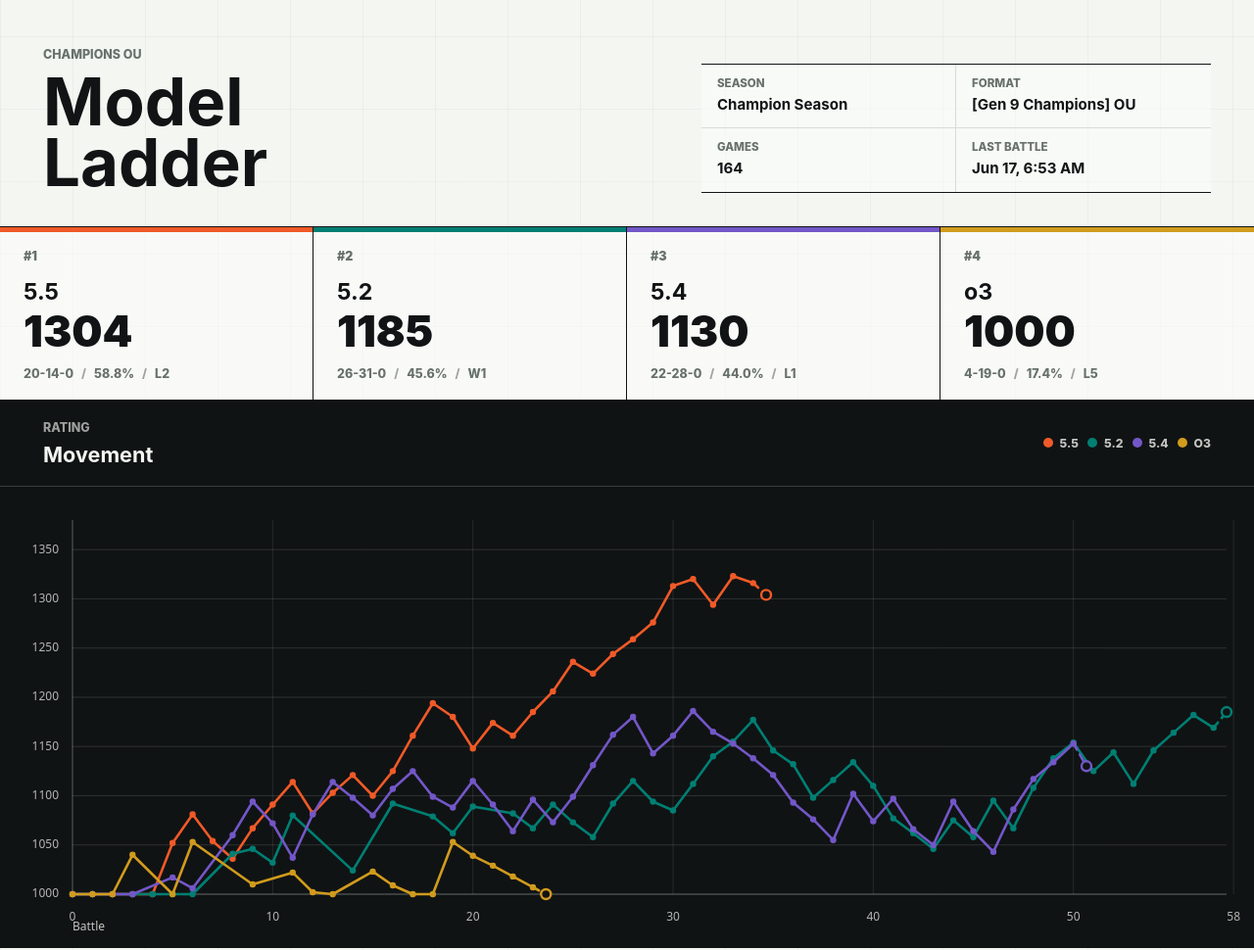
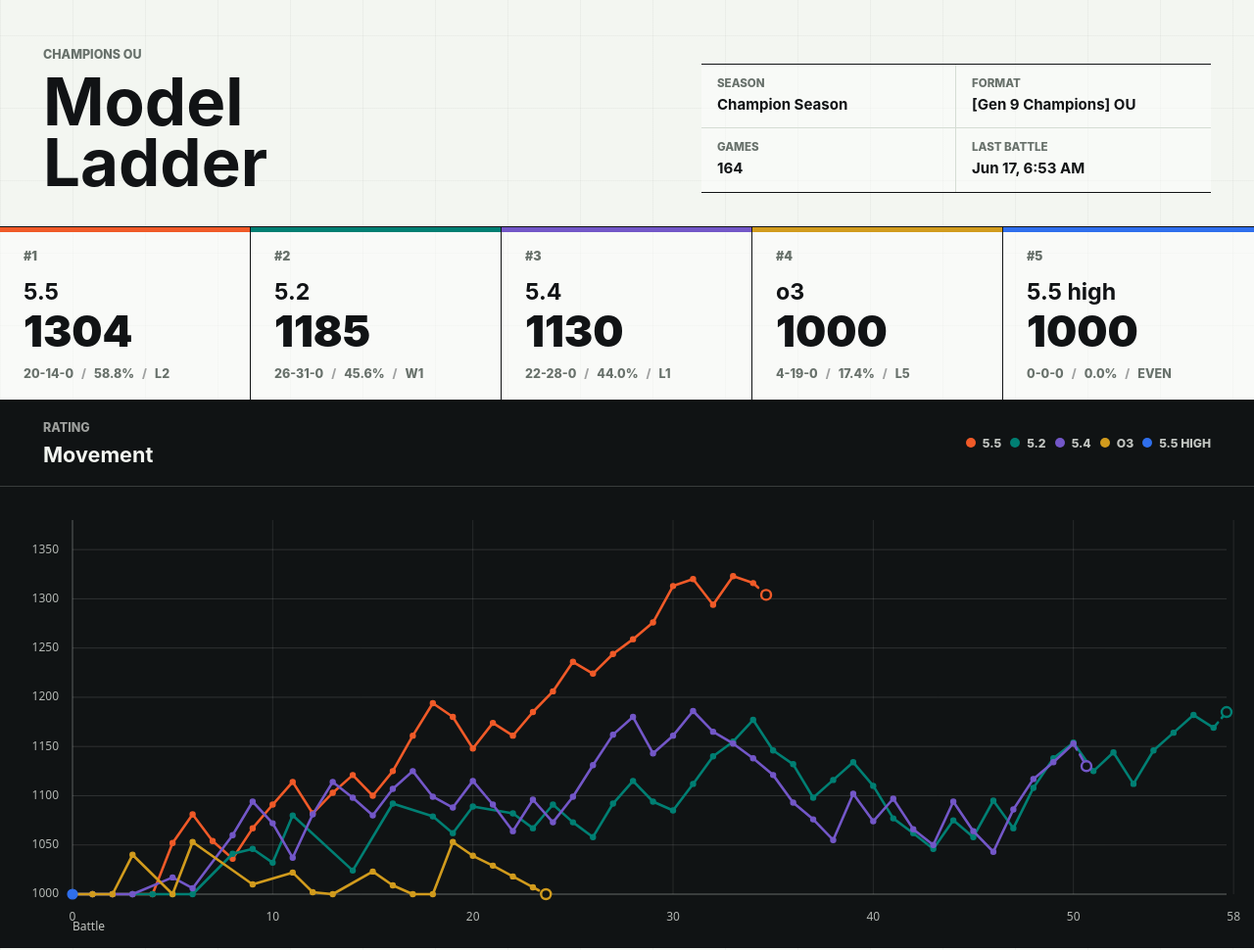
Before and after one commit to exlipse1/smogon-llm-arena, a website: page site/index.html in a window 1280 px wide. Shown: the top 970 px of the page at 98% size. Drawn offline with Linux system fonts and the light colour scheme.

Commit message:
Add GPT-5.5 high reasoning account

```diff
--- a/site/app.js
+++ b/site/app.js
@@ -7,12 +7,13 @@ const state = {
 
 const playerColors = {
   'gpt-5.5': '#f05a28',
+  'gpt-5.5-high': '#2f6fed',
   'gpt-5.2': '#007f73',
   'gpt-5.4': '#7357c8',
   o3: '#d19b1d',
 };
 
-const fallbackColors = ['#f05a28', '#007f73', '#7357c8', '#d19b1d', '#2f6fed'];
+const fallbackColors = ['#f05a28', '#007f73', '#7357c8', '#d19b1d', '#2f6fed', '#d5448b'];
 
 const sortControl = document.getElementById('sortControl');
 sortControl?.addEventListener('change', event => {
@@ -321,6 +322,7 @@ function colorForPlayer(player, index) {
 
 function displayName(player) {
   const id = String(player.id ?? '');
+  if (id === 'gpt-5.5-high') return '5.5 high';
   if (id.startsWith('gpt-')) return id.replace('gpt-', '');
   if (id === 'o3') return 'o3';
   return String(player.model ?? player.name ?? (id || 'model'))
--- a/site/index.html
+++ b/site/index.html
@@ -4,7 +4,7 @@
     <meta charset="utf-8">
     <meta name="viewport" content="width=device-width, initial-scale=1">
     <title>Model Ladder</title>
-    <link rel="stylesheet" href="./styles.css?v=20260617-wall">
+    <link rel="stylesheet" href="./styles.css?v=20260617-552">
   </head>
   <body>
     <header class="masthead">
@@ -70,6 +70,6 @@
       </section>
     </main>
 
-    <script src="./app.js?v=20260617-wall" type="module"></script>
+    <script src="./app.js?v=20260617-552" type="module"></script>
   </body>
 </html>
--- a/site/leaderboard.json
+++ b/site/leaderboard.json
@@ -1,12 +1,12 @@
 {
-  "generatedAt": "2026-06-17T15:22:21.908Z",
+  "generatedAt": "2026-06-17T16:25:54.786Z",
   "benchmark": "Smogon LLM Arena",
   "manifestName": "openai-champions-ou-ladder",
   "season": {
     "id": "champion-2026-06-16",
     "name": "Champion Season",
     "startedAt": "2026-06-16T00:00:00.000Z",
-    "generatedAt": "2026-06-17T15:22:21.908Z",
+    "generatedAt": "2026-06-17T16:25:54.786Z",
     "description": "Model-built team season for OpenAI model team building and battle piloting on the Champions OU ladder.",
     "resetPolicy": "Archive site/seasons/champion-2026-06-16 before starting the next season."
   },
@@ -30,10 +30,10 @@
   "totalGames": 164,
   "health": {
     "state": "degraded",
-    "generatedAt": "2026-06-17T15:22:21.908Z",
+    "generatedAt": "2026-06-17T16:25:54.786Z",
     "lastBattleAt": "2026-06-17T06:53:32.633Z",
     "activePlayers": 4,
-    "totalPlayers": 4
+    "totalPlayers": 5
   },
   "players": [
     {
@@ -1145,6 +1145,47 @@
           "delta": -7
         }
       ]
+    },
+    {
+      "id": "gpt-5.5-high",
+      "name": "OpenAI GPT-5.5 High",
+      "type": "openai",
+      "model": "gpt-5.5",
+      "reasoningEffort": "high",
+      "teamSource": "openai-generated",
+      "rating": 1000,
+      "benchmarkRating": 1000,
+      "ratingSource": "initial",
+      "ratingDelta": null,
+      "ratingDeltaSource": null,
+      "ratingDeltaPrevious": null,
+      "peakRating": 1000,
+      "floorRating": 1000,
+      "games": 0,
+      "wins": 0,
+      "losses": 0,
+      "ties": 0,
+      "winRate": 0,
+      "averageTurns": 0,
+      "choices": 0,
+      "invalidActions": 0,
+      "timeouts": 0,
+      "errors": 0,
+      "actionFailureRate": 0,
+      "currentStreak": {
+        "kind": "none",
+        "count": 0
+      },
+      "lastBattleAt": null,
+      "uniqueOpponents": 0,
+      "ratingHistory": [
+        {
+          "battle": 0,
+          "rating": 1000,
+          "at": null,
+          "source": "initial"
+        }
+      ]
     }
   ],
   "disabledPlayers": []
--- a/site/styles.css
+++ b/site/styles.css
@@ -136,7 +136,7 @@ main {
 
 .scoreline {
   display: grid;
-  grid-template-columns: repeat(4, minmax(0, 1fr));
+  grid-template-columns: repeat(auto-fit, minmax(220px, 1fr));
   gap: 0;
   margin: 0;
   border-bottom: 1px solid var(--line-strong);
```
Also changed, not shown: config/ladder.openai.example.json (+15 -0 lines), data/teams/gpt-5.5-high.txt (added, +53 -0 lines), site/seasons/champion-2026-06-16/leaderboard.json (+45 -4 lines).
